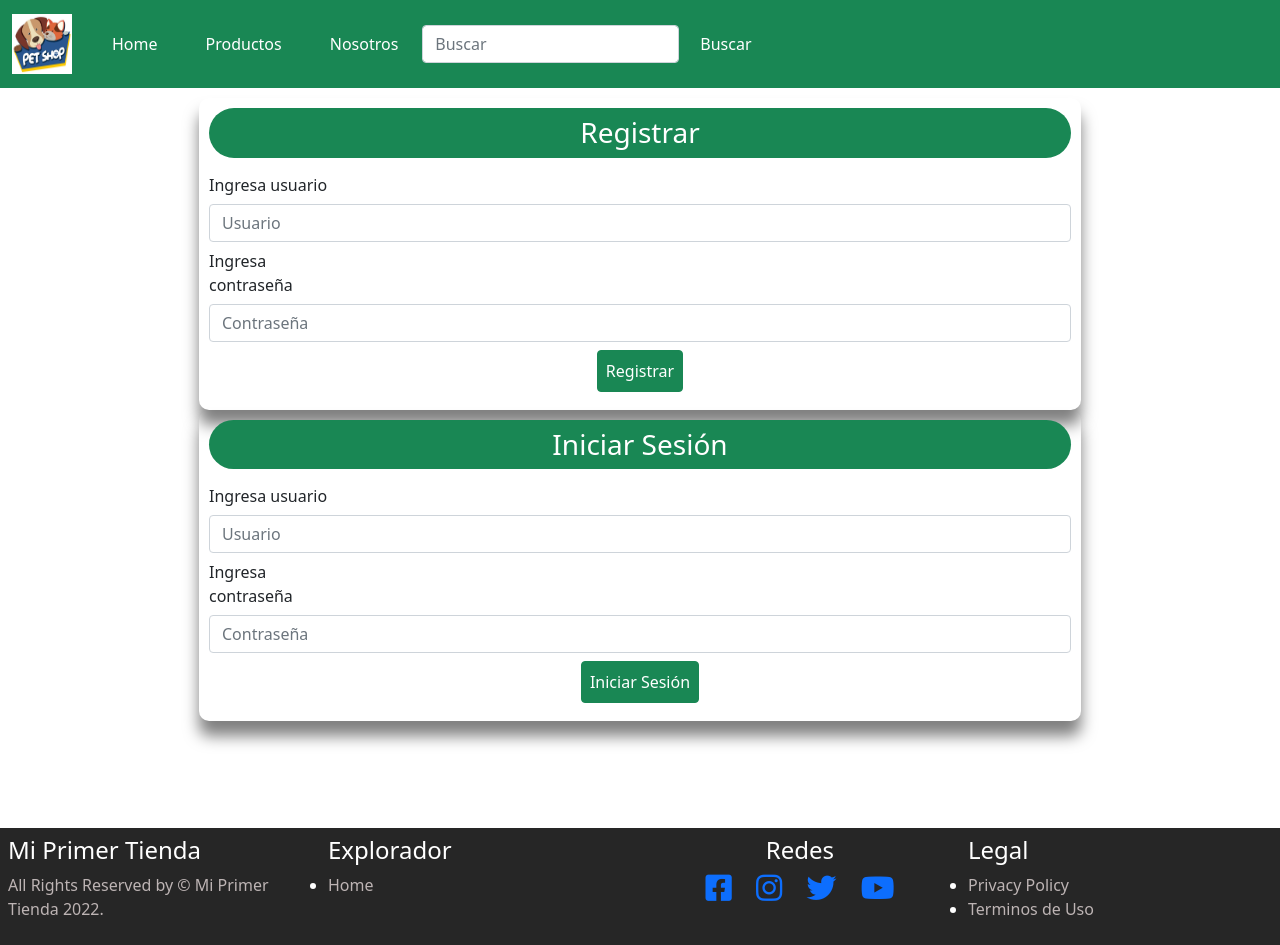
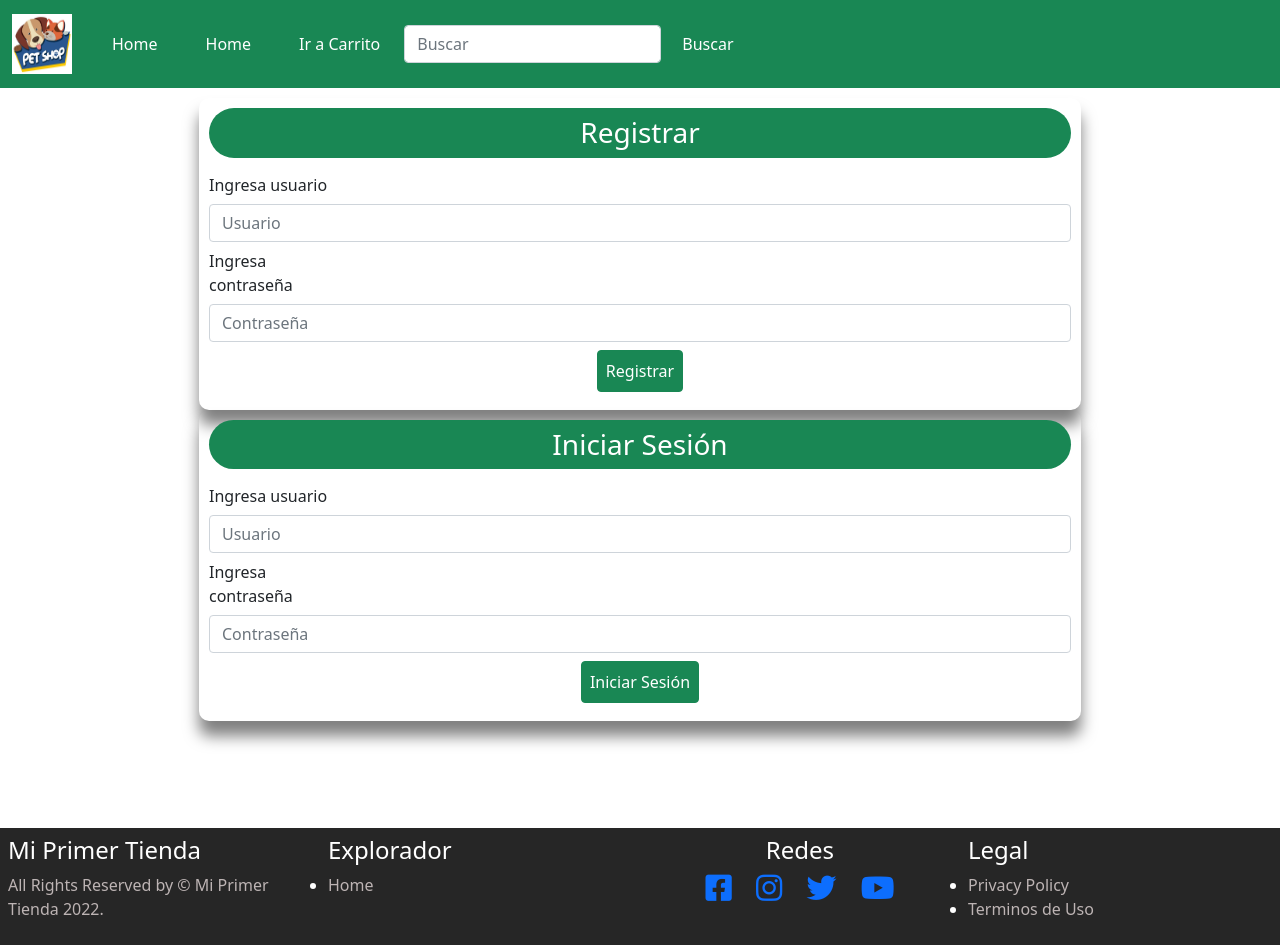
Before and after one commit to NachoLaprida/desafio-obligatorio, a website: page index.html in a window 1280 px wide. Drawn offline with nearby package versions, Linux system fonts and the light colour scheme.

Commit message:
arreglando la navbar

```diff
--- a/index.html
+++ b/index.html
@@ -46,10 +46,10 @@
                             <a class="nav-link text-center" aria-current="page" href="index.html">Home</a>
                         </li>
                         <li class="nav-item m-3">
-                            <a class="nav-link text-center" href="paginas/productos.html">Productos</a>
+                            <a class="nav-link text-center" href="paginas/ecommerce.html">Home</a>
                         </li>
                         <li class="nav-item m-3">
-                            <a class="nav-link text-center" href="paginas/nosotros.html">Nosotros</a>
+                            <a class="nav-link text-center" href="paginas/carrito.html">Ir a Carrito</a>
                         </li>
                     </ul>
                     <form class="d-flex">
```
Also changed, not shown: paginas/carrito.html (+1 -1 lines), paginas/ecommerce.html (+1 -29 lines).
